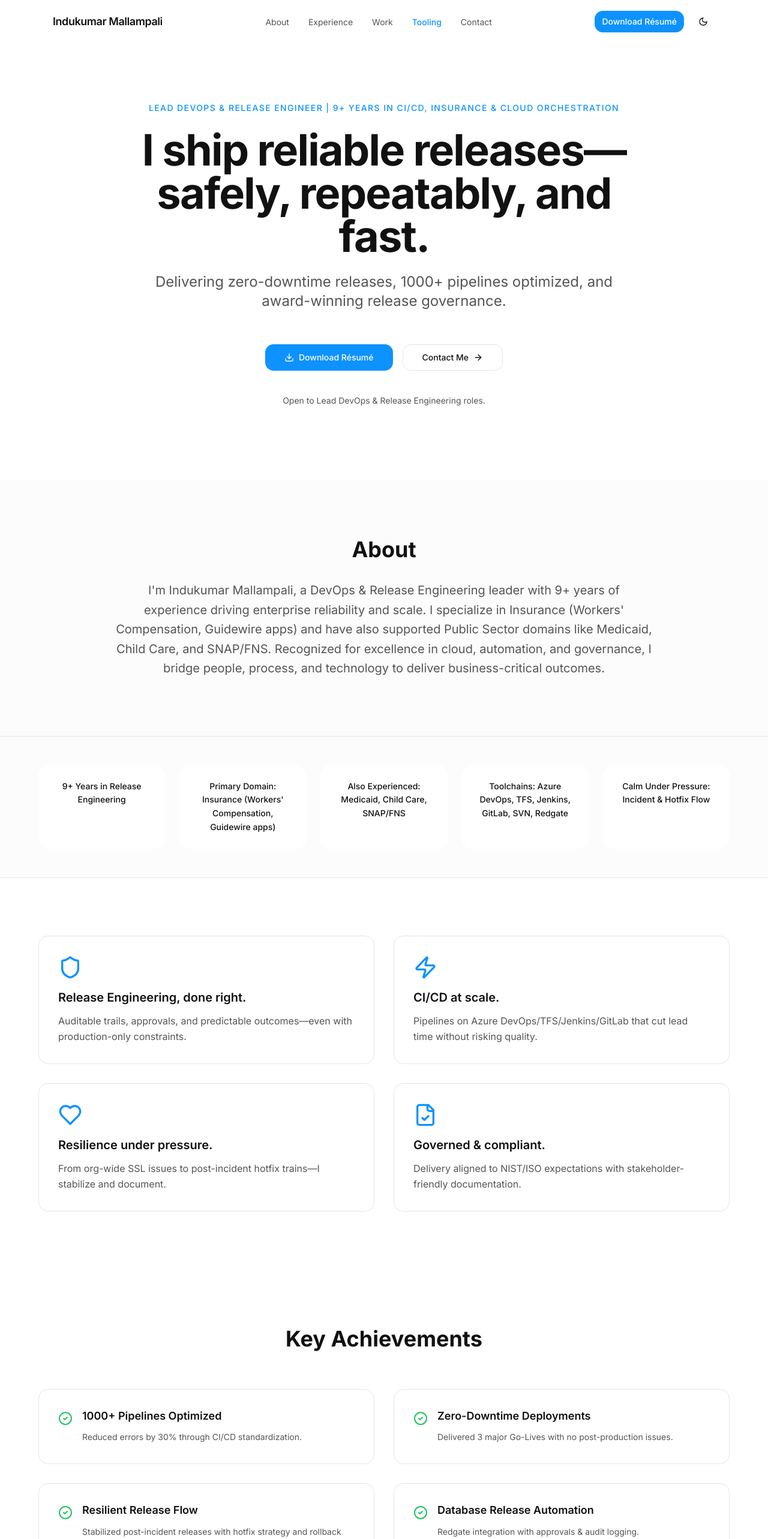
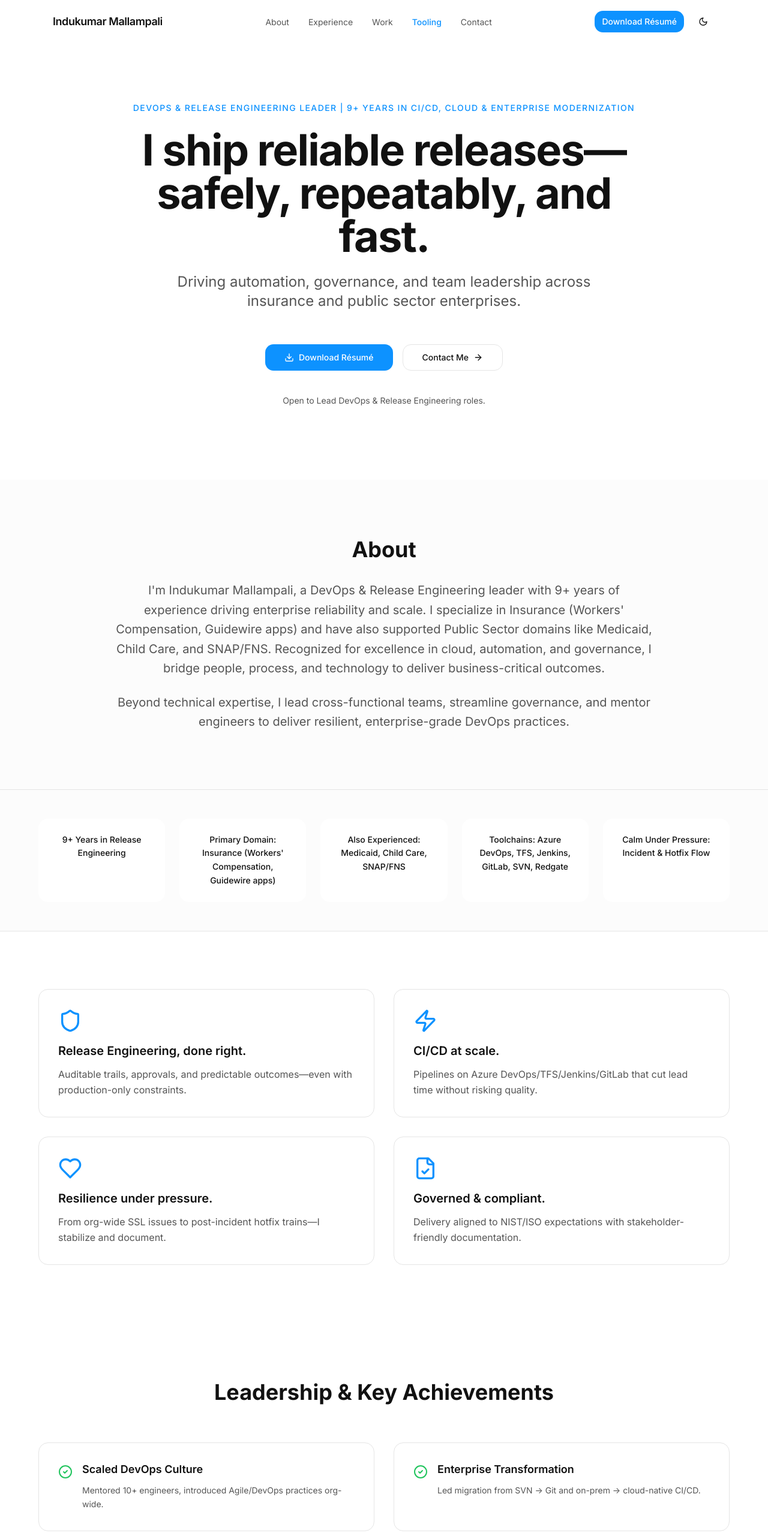
Before and after one commit to Indukumarm/indu-launchpad, a React (Vite) app: page / in a window 1280 px wide. Shown: the top 2566 px of the page at 60% size. Built offline with nearby package versions, Linux system fonts and the light colour scheme; the HTML template or start-up script is replaced by a standard one.

Commit message:
Refactor: Enhance DevOps and Leadership focus

```diff
--- a/index.html
+++ b/index.html
@@ -3,8 +3,8 @@
   <head>
     <meta charset="UTF-8" />
     <meta name="viewport" content="width=device-width, initial-scale=1.0" />
-    <title>Indukumar Mallampali — Lead DevOps & Release Engineer | 9+ Years CI/CD & Cloud</title>
-    <meta name="description" content="Indukumar (Indu) Mallampali — 9+ years in DevOps & Release Engineering. Expertise in CI/CD, Insurance (Workers' Comp, Guidewire), Cloud, and Public Sector domains. Proven leader in automation, reliability, and governance." />
+    <title>Indukumar Mallampali — DevOps & Release Engineering Leader | 9+ Years CI/CD & Cloud</title>
+    <meta name="description" content="Indukumar (Indu) Mallampali — 9+ years leading DevOps, Release Engineering, and team leadership. Expertise in CI/CD, Insurance (Workers' Comp, Guidewire), Cloud, and Public Sector domains. Proven leader in automation, reliability, and governance." />
     <meta name="author" content="Indukumar Mallampali" />
     <link rel="canonical" href="https://indumallampali.com" />
 
@@ -12,15 +12,15 @@
     <link rel="preconnect" href="https://fonts.gstatic.com" crossorigin>
     <link href="https://fonts.googleapis.com/css2?family=Inter:wght@300;400;500;600;700&display=swap" rel="stylesheet">
 
-    <meta property="og:title" content="Indukumar Mallampali — Lead DevOps & Release Engineer | 9+ Years CI/CD & Cloud" />
-    <meta property="og:description" content="Indukumar (Indu) Mallampali — 9+ years in DevOps & Release Engineering. Expertise in CI/CD, Insurance (Workers' Comp, Guidewire), Cloud, and Public Sector domains. Proven leader in automation, reliability, and governance." />
+    <meta property="og:title" content="Indukumar Mallampali — DevOps & Release Engineering Leader | 9+ Years CI/CD & Cloud" />
+    <meta property="og:description" content="Indukumar (Indu) Mallampali — 9+ years leading DevOps, Release Engineering, and team leadership. Expertise in CI/CD, Insurance (Workers' Comp, Guidewire), Cloud, and Public Sector domains. Proven leader in automation, reliability, and governance." />
     <meta property="og:type" content="website" />
     <meta property="og:url" content="https://indumallampali.com" />
     <meta property="og:site_name" content="Indukumar Mallampali Portfolio" />
 
     <meta name="twitter:card" content="summary_large_image" />
-    <meta name="twitter:title" content="Indukumar Mallampali — Lead DevOps & Release Engineer | 9+ Years CI/CD & Cloud" />
-    <meta name="twitter:description" content="9+ years in DevOps & Release Engineering. Expertise in CI/CD, Insurance (Workers' Comp, Guidewire), Cloud, and Public Sector domains." />
+    <meta name="twitter:title" content="Indukumar Mallampali — DevOps & Release Engineering Leader | 9+ Years CI/CD & Cloud" />
+    <meta name="twitter:description" content="9+ years leading DevOps, Release Engineering, and team leadership. Expertise in CI/CD, Insurance (Workers' Comp, Guidewire), Cloud, and Public Sector domains." />
   </head>
 
   <body>
--- a/src/components/About.tsx
+++ b/src/components/About.tsx
@@ -10,6 +10,10 @@ export const About = () => {
           and SNAP/FNS. Recognized for excellence in cloud, automation, and governance, I bridge
           people, process, and technology to deliver business-critical outcomes.
         </p>
+        <p className="text-xl leading-relaxed text-muted-foreground mt-6">
+          Beyond technical expertise, I lead cross-functional teams, streamline governance, and mentor
+          engineers to deliver resilient, enterprise-grade DevOps practices.
+        </p>
       </div>
     </section>
   );
--- a/src/components/ExperienceTimeline.tsx
+++ b/src/components/ExperienceTimeline.tsx
@@ -3,13 +3,13 @@ import { Briefcase } from "lucide-react";
 const experiences = [
   {
     company: "AF Group",
-    role: "Lead DevOps/Release Engineer",
+    role: "Lead DevOps & Release Engineer",
     years: "2019–Present",
     highlights: [
-      "Guidewire (Tomcat) + EDW deployments, Docker/Kubernetes orchestration",
-      "CI/CD governance via Jenkins, Azure DevOps, GitHub Actions",
-      "Led CAB/eCAB readiness, release notes, audit evidence",
-      "Mentored juniors in DevOps & automation best practices"
+      "Led CI/CD strategy, cloud orchestration, and mentored engineers in DevOps best practices",
+      "Orchestrated Docker/Kubernetes deployments on Tomcat",
+      "Drove CAB/eCAB readiness, compliance & release notes",
+      "Transformed release governance by aligning automation with approval processes"
     ]
   },
   {
--- a/src/components/Hero.tsx
+++ b/src/components/Hero.tsx
@@ -41,7 +41,7 @@ export const Hero = () => {
 
         <div className="space-y-6">
           <p className="text-sm uppercase tracking-widest text-accent font-medium">
-            Lead DevOps & Release Engineer | 9+ Years in CI/CD, Insurance & Cloud Orchestration
+            DevOps & Release Engineering Leader | 9+ Years in CI/CD, Cloud & Enterprise Modernization
           </p>
 
           <h1 className="text-5xl md:text-6xl lg:text-7xl font-bold tracking-tight leading-tight">
@@ -49,7 +49,7 @@ export const Hero = () => {
           </h1>
 
           <p className="text-xl md:text-2xl text-muted-foreground max-w-3xl mx-auto leading-relaxed">
-            Delivering zero-downtime releases, 1000+ pipelines optimized, and award-winning release governance.
+            Driving automation, governance, and team leadership across insurance and public sector enterprises.
           </p>
 
           <div className="flex flex-col sm:flex-row items-center justify-center gap-4 pt-8">
--- a/src/components/KeyAchievements.tsx
+++ b/src/components/KeyAchievements.tsx
@@ -1,6 +1,18 @@
 import { CheckCircle2 } from "lucide-react";
 
 const achievements = [
+  {
+    title: "Scaled DevOps Culture",
+    description: "Mentored 10+ engineers, introduced Agile/DevOps practices org-wide."
+  },
+  {
+    title: "Enterprise Transformation",
+    description: "Led migration from SVN → Git and on-prem → cloud-native CI/CD."
+  },
+  {
+    title: "Modernized Release Governance",
+    description: "Aligned CAB/eCAB with DevOps automation for faster approvals."
+  },
   {
     title: "1000+ Pipelines Optimized",
     description: "Reduced errors by 30% through CI/CD standardization."
@@ -31,7 +43,7 @@ export const KeyAchievements = () => {
   return (
     <section className="py-24 px-6">
       <div className="max-w-6xl mx-auto">
-        <h2 className="text-4xl font-bold text-center mb-16">Key Achievements</h2>
+        <h2 className="text-4xl font-bold text-center mb-16">Leadership & Key Achievements</h2>
         <div className="grid grid-cols-1 md:grid-cols-2 gap-8">
           {achievements.map((achievement, index) => (
             <div
--- a/src/components/ToolchainStrip.tsx
+++ b/src/components/ToolchainStrip.tsx
@@ -35,11 +35,12 @@ const toolGroups = [
 
 export const ToolchainStrip = () => {
   return (
-    <section id="tooling" className="py-16 px-6 border-y border-border">
+    <section id="tooling" className="py-24 px-6 bg-muted/30">
       <div className="max-w-6xl mx-auto">
-        <h3 className="text-sm uppercase tracking-widest text-muted-foreground text-center mb-8">
-          Toolchain & Proficiency
-        </h3>
+        <h2 className="text-4xl font-bold text-center mb-8">Toolchain & Proficiency</h2>
+        <p className="text-xl text-center text-muted-foreground mb-16 max-w-3xl mx-auto">
+          I bring a full-stack DevOps toolkit, enabling both <strong>technical delivery</strong> and <strong>strategic leadership</strong>.
+        </p>
         <div className="space-y-8">
           {toolGroups.map((group, groupIndex) => (
             <div key={groupIndex}>
```
